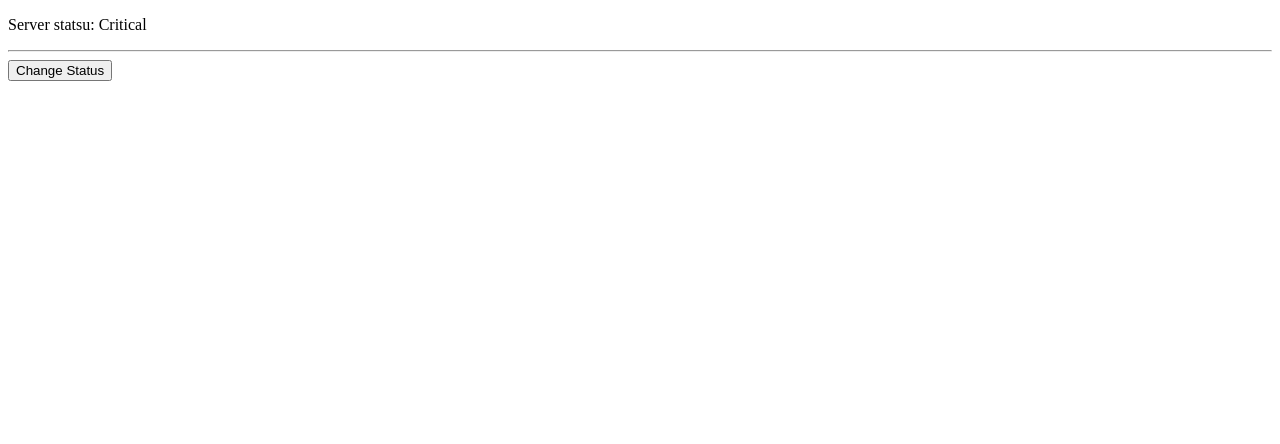
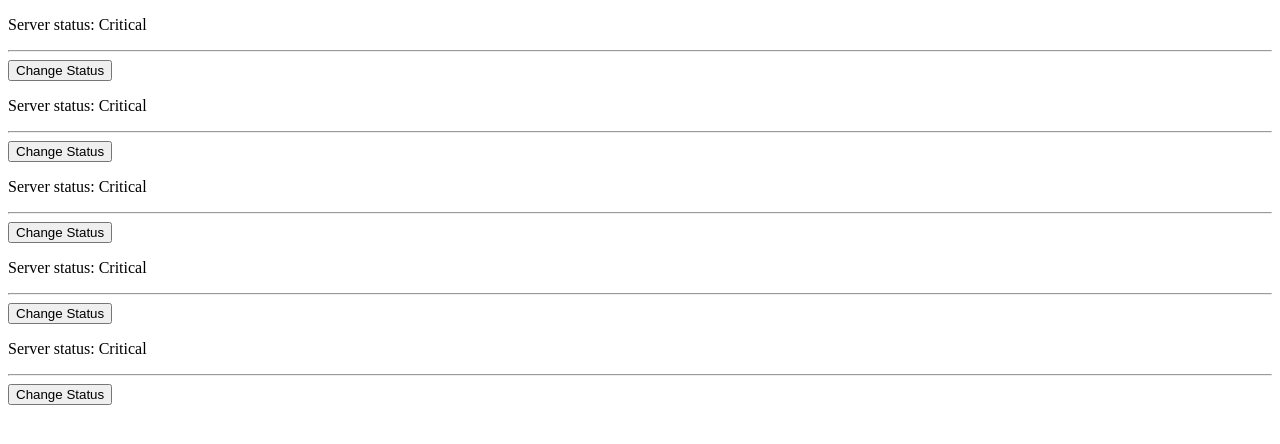
Before and after one commit to WojciechGladalski/Vue-Udemy, a Vue app: page / in a window 1280 px wide. Shown: the top 444 px of the page. Built offline with nearby package versions, Linux system fonts and the light colour scheme.

Commit message:
local and global components

```diff
--- a/src/App.vue
+++ b/src/App.vue
@@ -1,5 +1,5 @@
 <template>
-    <app-server-status></app-server-status>
+    <app-servers></app-servers>
 </template>
 
 <script>
--- a/src/Home.vue
+++ b/src/Home.vue
@@ -1,26 +1,15 @@
 <template>
     <div>
-        <p>Server statsu: {{status}}</p>
-        <hr>
-        <button @click="changeStatus">Change Status</button>
+        <app-server-status v-for="server in 5" v-bind:key="server.id"></app-server-status>
     </div>
 </template>
 
 <script>
+    import ServerStatus from "@/ServerStatus";
     export default {
-        data: function () {
-            return {
-                status: 'Critical'
-            }
-        },
-        methods: {
-            changeStatus() {
-                this.status = 'Normal'
-            }
+        //lokalne komponenty
+        components: {
+            'app-server-status': ServerStatus
         }
     }
 </script>
-
-<style scoped>
-
-</style>
--- /dev/null
+++ b/src/ServerStatus.vue
@@ -0,0 +1,26 @@
+<template>
+    <div>
+        <p>Server status: {{status}}</p>
+        <hr>
+        <button @click="changeStatus">Change Status</button>
+    </div>
+</template>
+
+<script>
+    export default {
+        data: function () {
+            return {
+                status: 'Critical'
+            }
+        },
+        methods: {
+            changeStatus() {
+                this.status = 'Normal'
+            }
+        }
+    }
+</script>
+
+<style scoped>
+
+</style>
--- a/src/main.js
+++ b/src/main.js
@@ -4,7 +4,8 @@
 
 Vue.config.productionTip = false
 
-Vue.component('app-server-status', Home)
+Vue.component('app-servers', Home)
+//globalny komponent
 
 new Vue({
   render: h => h(App),
```
